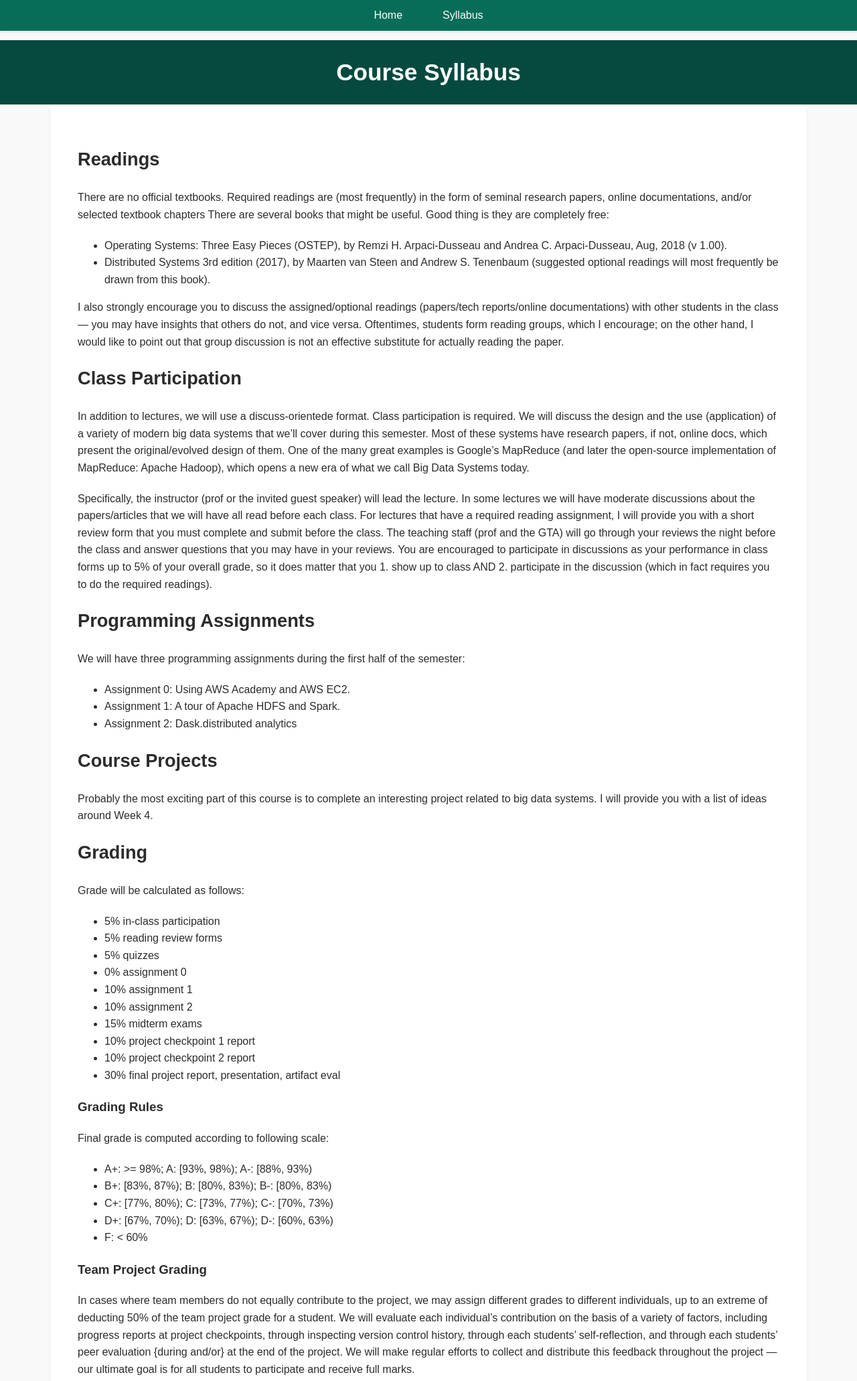
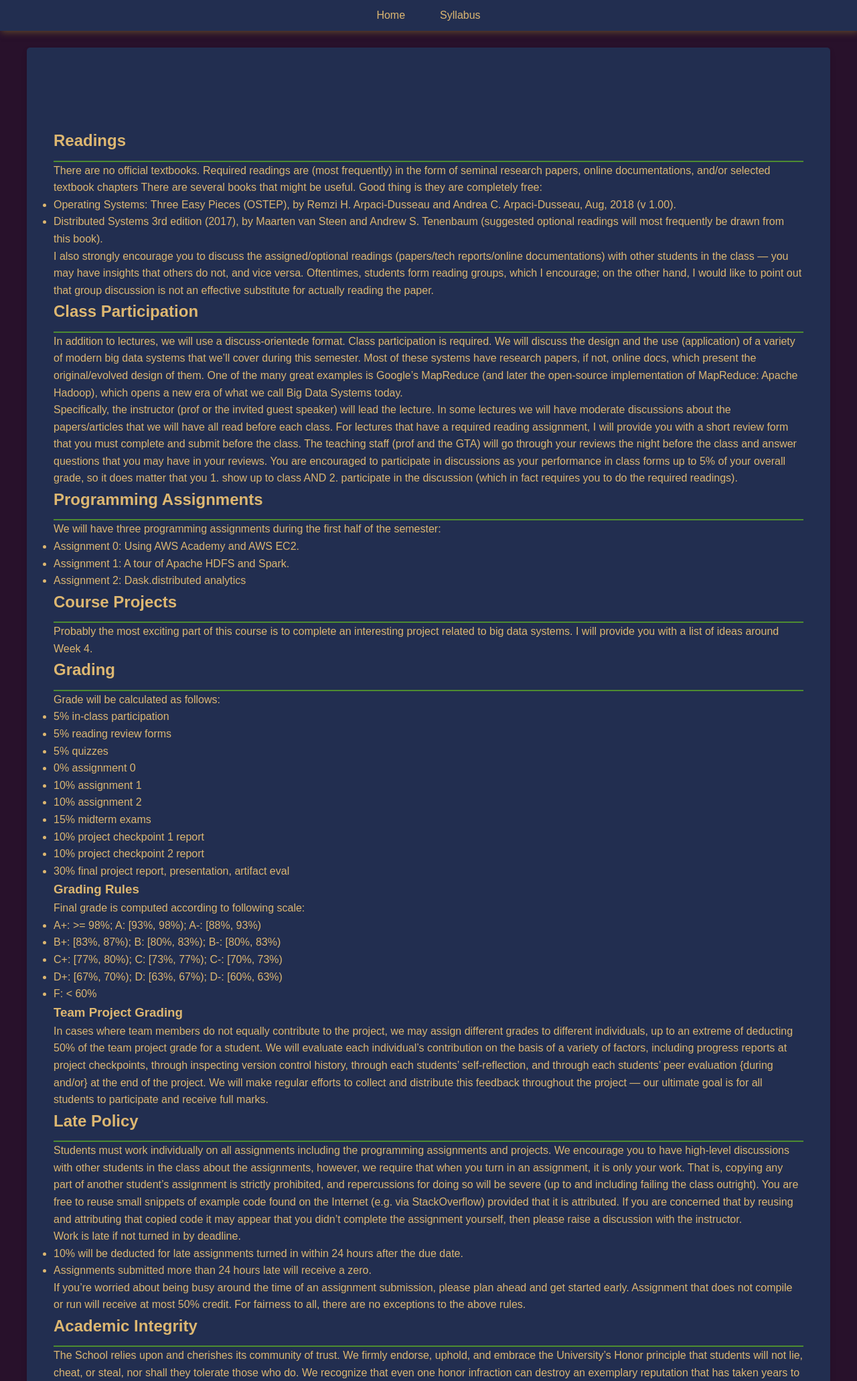
Before and after one commit to UVA-MLSys/Big-Data-Systems, a PHP site: page /headers/syllabus.html in a window 1280 px wide. Shown: the top 2062 px of the page at 67% size. Run offline with PHP 8.4, Linux system fonts and the light colour scheme.

Commit message:
csstest2

```diff
--- a/style.css
+++ b/style.css
@@ -1,140 +1,99 @@
+/* Global Resets & Base */
+* {
+    box-sizing: border-box;
+    margin: 0;
+    padding: 0;
+    transition: all 0.3s;
+}
+
 body {
-    font-family: 'Nunito', sans-serif; /* Changed to a modern font */
-    color: #2C2C2C; /* Darker text color for better readability */
+    font-family: 'Nunito', sans-serif;
+    background-color: #28112B;
+    color: #DDB771;
     line-height: 1.6;
-    padding-top: 60px; /* Adjusted to provide a bit more space from the top */
-    margin: 0;
-    background-color: #f9f9f9; /* Light background to give a "lifted" effect to containers */
+    overflow-x: hidden;
 }
 
 .container {
-    width: 85%; /* Slightly wider main container */
-    margin: 0 auto;
+    max-width: 1200px;
+    margin: 20px auto;
     padding: 20px;
-    background-color: #ffffff; /* Adding a white background for containers */
-    border-radius: 8px; /* Smooth rounded corners */
-    box-shadow: 0 4px 8px rgba(0, 0, 0, 0.04); /* Subtle shadow to lift the content */
-}
-
-/* Header */
-header {
-    background-color: #064a3f; /* Dark Forest Green */
-    color: #fff;
-    padding: 20px 0;
-    text-align: center;
-    margin: 0;
-}
-
-header h1 {
-    margin: 0;
-    font-size: 2.2em; /* Slightly larger text for the header */
+    background-color: #222E50;
+    border-radius: 5px;
+    box-shadow: 0 4px 8px rgba(0, 0, 0, 0.1);
 }
 
 /* Navigation */
-/* Navigation */
 nav {
-    background-color: #076d58; /* Forest Green */
     position: fixed;
     top: 0;
-    left: 0; /* Ensure the navbar starts at the left edge */
-    right: 0; /* Ensure the navbar stretches to the right edge */
-    width: auto; /* Let the width be automatically set by the left and right properties */
+    left: 0;
+    right: 0;
+    padding: 10px 0;
+    background-color: #222E50;
     z-index: 1000;
-    margin: 0;
-    padding: 0; /* Remove padding from the navbar */
-    box-shadow: 0 2px 4px rgba(0, 0, 0, 0.1);
+    box-shadow: 2px 2px 10px #60492C;
 }
 
 nav ul {
-    list-style-type: none;
-    padding: 0;
-    margin: 0 auto; /* Center the unordered list within the navbar */
     display: flex;
     justify-content: center;
-    width: 85%; /* Match the width of the .container for alignment */
+    align-items: center;
+    list-style: none;
 }
 
-/* ...rest of your CSS remains unchanged... */
-
-
 nav li {
-    margin: 0 15px;
-    position: relative;
+    margin: 0 10px;
 }
 
 nav a {
-    color: #fff;
     text-decoration: none;
-    padding: 10px 15px;
-    display: block;
-    border-radius: 5px; /* Rounded edges for the navigation links */
-    transition: background-color 0.3s; /* Smooth transition on hover */
+    color: #DDB771;
+    padding: 8px 16px;
+    border-radius: 5px;
 }
 
-nav a:hover, nav .dropdown-content a:hover {
-    background-color: #064a3f; /* Darken the color slightly on hover */
-}
-
-/* Main content */
-.main-content {
-    background-color: transparent; /* Letting the container handle the background */
-    padding: 20px;
-}
-
-.main-content h2 {
-    font-size: 1.7em; /* Slightly larger main headings */
-    margin-top: 20px; /* A bit more space at the top */
-}
-
-.main-content p {
-    margin-bottom: 20px;
-}
-
-/* Footer */
-footer {
-    background-color: #064a3f;
-    color: #fff;
-    padding: 25px 0; /* A bit more padding for the footer */
-    text-align: center;
-    margin: 0;
-    box-shadow: 0 -2px 4px rgba(0, 0, 0, 0.1); /* Shadow at the top of the footer */
-}
-
-footer p {
-    margin: 0;
-}
-
-
-/* Dropdown Styles */
-nav li.dropdown {
-    position: relative;
+nav a:hover,
+nav .dropdown-content a:hover {
+    background-color: #60492C;
 }
 
 nav .dropdown-content {
     display: none;
     position: absolute;
-    top: 100%;
-    left: 0;
-    background-color: #444;
-    min-width: 225px;
-    box-shadow: 0px 8px 16px 0px rgba(0,0,0,0.2);
-    z-index: 1;
+    top: 40px;
+    background-color: #4D8B31;
+    border-radius: 5px;
+    box-shadow: 0px 8px 16px 0px rgba(0, 0, 0, 0.5);
 }
 
-nav .dropdown:hover .dropdown-content {
+nav li:hover .dropdown-content {
     display: block;
+}
+
+/* Main Content */
+.main-content {
+    margin-top: 80px; /* Offset for the fixed navbar */
+    padding: 20px;
+    color: #DDB771;
+}
+
+.main-content h2 {
+    border-bottom: 2px solid #4D8B31;
+    padding-bottom: 10px;
 }
 
 /* Lecture Section */
 .lecture {
-    background-color: #f5f5f5;
+    background: rgba(34, 46, 80, 0.9);
     padding: 20px;
+    border-radius: 5px;
     margin: 20px 0;
-    border-radius: 5px;
 }
 
 .lecture h2 {
-    font-size: 1.8em;
+    font-size: 2em;
+    color: #4D8B31;
     margin-bottom: 20px;
 }
 
```
Also changed, not shown: other parts of style.css (+19 -7 lines).
